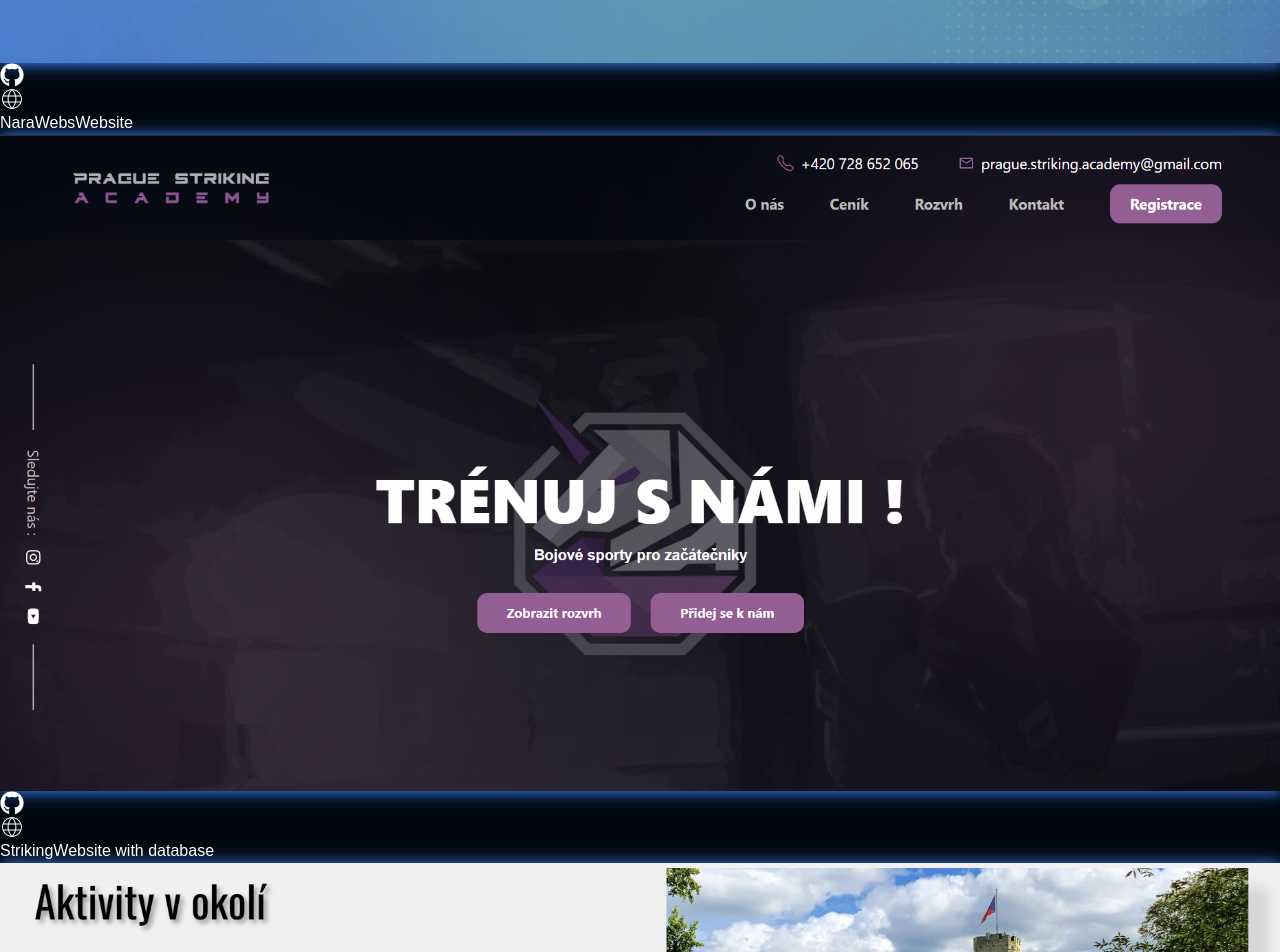
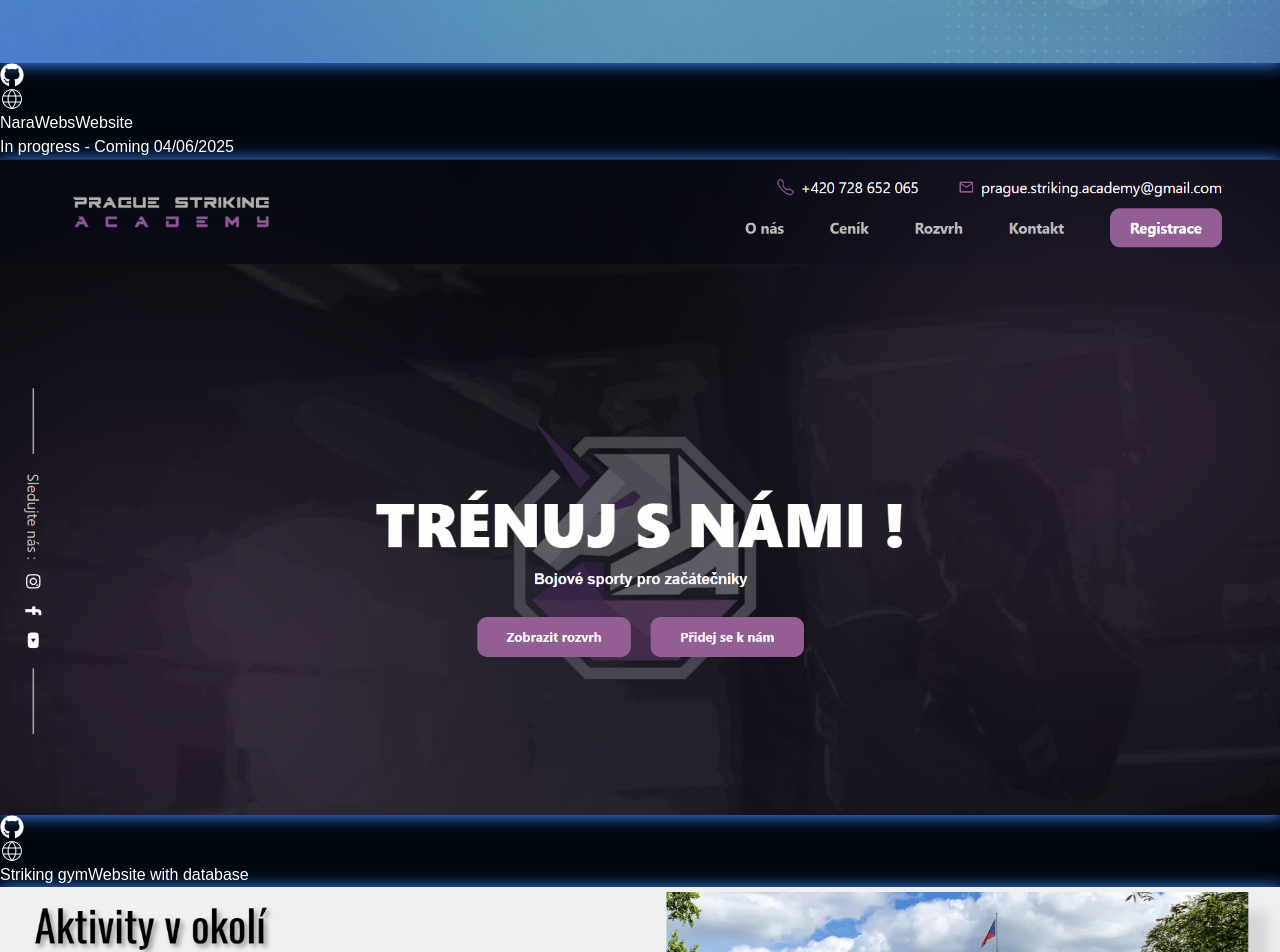
Before and after one commit to RobiNZajicek/PersonalPortfolio, a React (Vite) app: page / in a window 1280 px wide. Shown: the part 7519-8471 px from the top of the page. Built offline with nearby package versions, Linux system fonts and the light colour scheme.

Commit message:
finished-resp next time fonts and bugs mob fixed navigation colors and add date when finished projects in process

```diff
--- a/src/components/Onas/Treneri/Treneri.jsx
+++ b/src/components/Onas/Treneri/Treneri.jsx
@@ -20,6 +20,13 @@ const Treneri = () => {
   const [activeTrainers, setActiveTrainers] = useState([0, 1, 2]);
   const { ref, inView } = useInView({ triggerOnce: true });
   const [isClient, setIsClient] = useState(false);
+
+  // Define unfinished projects with their completion dates
+  const unfinishedProjects = {
+    "Physiotherapy": "2025-25-05",
+    "3D Website": "2025-14-05",
+    "Striking gym": "2025-12-5"
+  };
 
   useEffect(() => {
     setIsClient(true);
@@ -79,12 +86,14 @@ const Treneri = () => {
       description: t("narawebs_description"),
     },
     {
-      name: "Striking",
+      name: "Striking gym",
       sport: "Website with database",
       image: Striking,
       linkGit: "https://github.com/RobiNZajicek/Striking",
       webLink: "https://praguestrikingacademy.cz/",
       description: t("striking_description"),
+      isUnfinished: true,
+      completionDate: "2025-06-04"
     },
     {
       name: "Pension U Papoušků",
@@ -109,6 +118,8 @@ const Treneri = () => {
       linkGit: "https://github.com/RobiNZajicek/3D-websiteRobinTom",
       webLink: "/coming-soon",
       description: t("3d_description"),
+      isUnfinished: true,
+      completionDate: "2025-06-04"
     },
     {
       name: "Physiotherapy",
@@ -117,6 +128,8 @@ const Treneri = () => {
       linkGit: "https://github.com/RobiNZajicek/fyz-web",
       webLink: "/coming-soon",
       description: t("fyzio_description"),
+      isUnfinished: true,
+      completionDate: "2025-06-04"
     },
   ];
 
@@ -129,6 +142,13 @@ const Treneri = () => {
       onClick={() => isMobile && setMobilePopup(trainer)}
       variants={trainerVariants}
     >
+      {/* Unfinished project banner */}
+      {trainer.isUnfinished && (
+        <div className="absolute top-0 left-0 right-0 bg-red-700 text-black text-center py-1 z-20 font-bold text-xs sm:text-sm">
+          In progress - Coming {new Date(trainer.completionDate).toLocaleDateString('en-GB', { day: 'numeric', month: 'numeric', year: 'numeric' })}
+        </div>
+      )}
+
       <div className="absolute inset-0 z-10 group-hover:bg-white/5 transition-all duration-300"></div>
 
       <img
@@ -212,6 +232,11 @@ const Treneri = () => {
           <div className="flex relative flex-col">
             <h3 className="text-[12px] sm:text-[13px] md:text-[14px] lg:text-[15px] z-50 xl:text-[16px] Dosxl:text-[18px] font-black font-orbion">{hoveredTrainer.name}</h3>
             <h3 className="text-[12px] sm:text-[13px] md:text-[14px] lg:text-[15px] z-50 xl:text-[16px] Dosxl:text-[18px] font-black mb-4 font-orbion">{hoveredTrainer.sport}</h3>
+            {hoveredTrainer.isUnfinished && (
+              <div className="bg-red-500 text-black px-2 py-1 rounded mb-2 text-xs font-bold">
+                In progress - Coming {new Date(hoveredTrainer.completionDate).toLocaleDateString('en-GB', { day: 'numeric', month: 'numeric', year: 'numeric' })}
+              </div>
+            )}
             <p className="font-sans font-bold text-[14px]">{hoveredTrainer.description}</p>
           </div>
         </motion.div>
```
